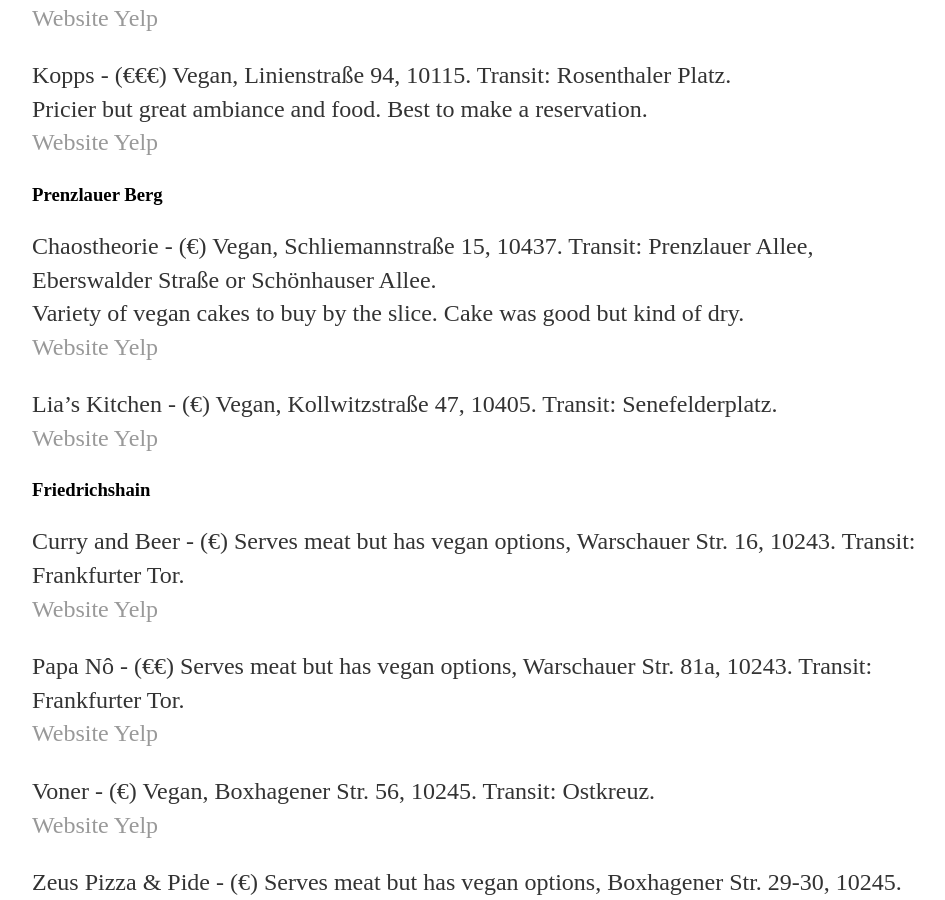
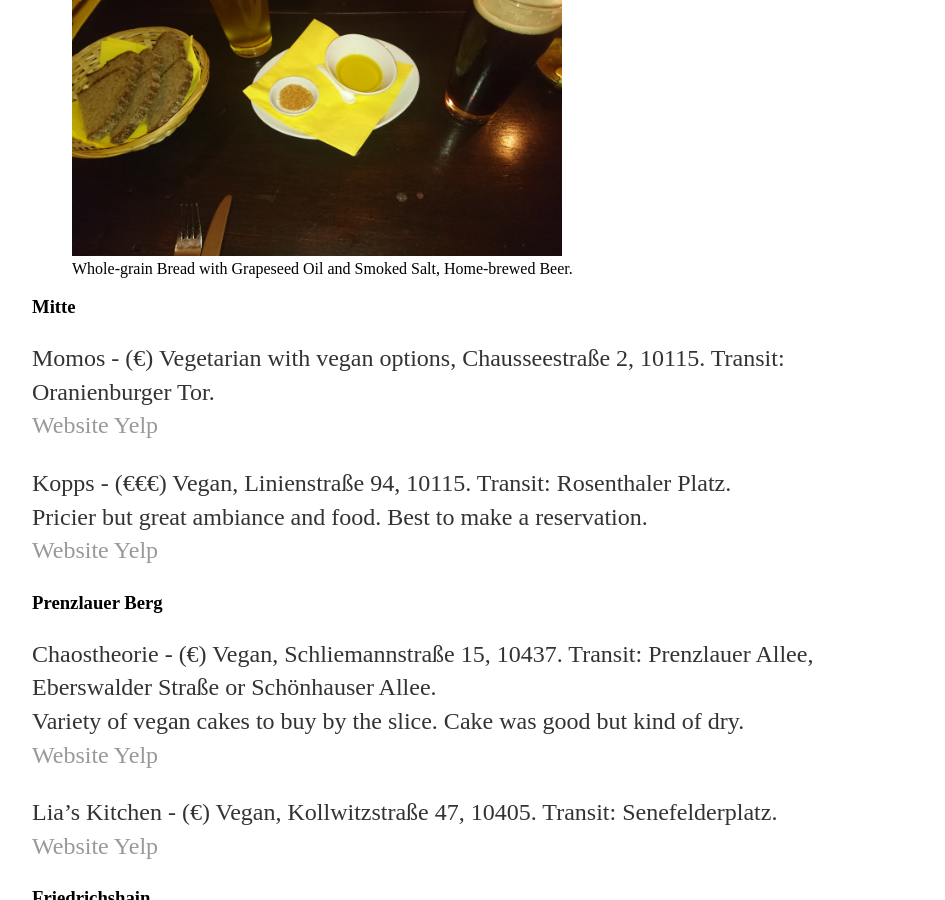
Before and after one commit to sydneymwong/sydneymwong.github.io, a Jekyll site: the page built from _posts/2017-12-3-vegan-berlin.md, in a window 1280 px wide and 900 px high, scrolled down 901 px. Shown: the whole window, without its empty margins (160-1105 px from the left). Built offline with Jekyll 4.4.1, drawn with Linux system fonts in a browser that asks for light colours.

Commit message:
trying again with one vaust picture

```diff
--- a/_posts/2017-12-3-vegan-berlin.md
+++ b/_posts/2017-12-3-vegan-berlin.md
@@ -16,6 +16,11 @@
 Vaust - (€€) Vegan, Pestalozzistraße 8, 10625.  Transit: Savignyplatz.
 Must try their currywurst and home-brewed beer!  Best to make a reservation.
 [Website](http://vaust-berlin.de/) [Yelp](https://www.yelp.com/biz/vaust-berlin)
+{% include image.html
+            img="assets/vegan_berlin/Vaust_1.JPG"
+            title="Whole-grain Bread with Grapeseed Oil and Smoked Salt, Home-brewed Beer"
+            caption="Whole-grain Bread with Grapeseed Oil and Smoked Salt, Home-brewed Beer." %}
+
 
 ### Mitte
 
```
